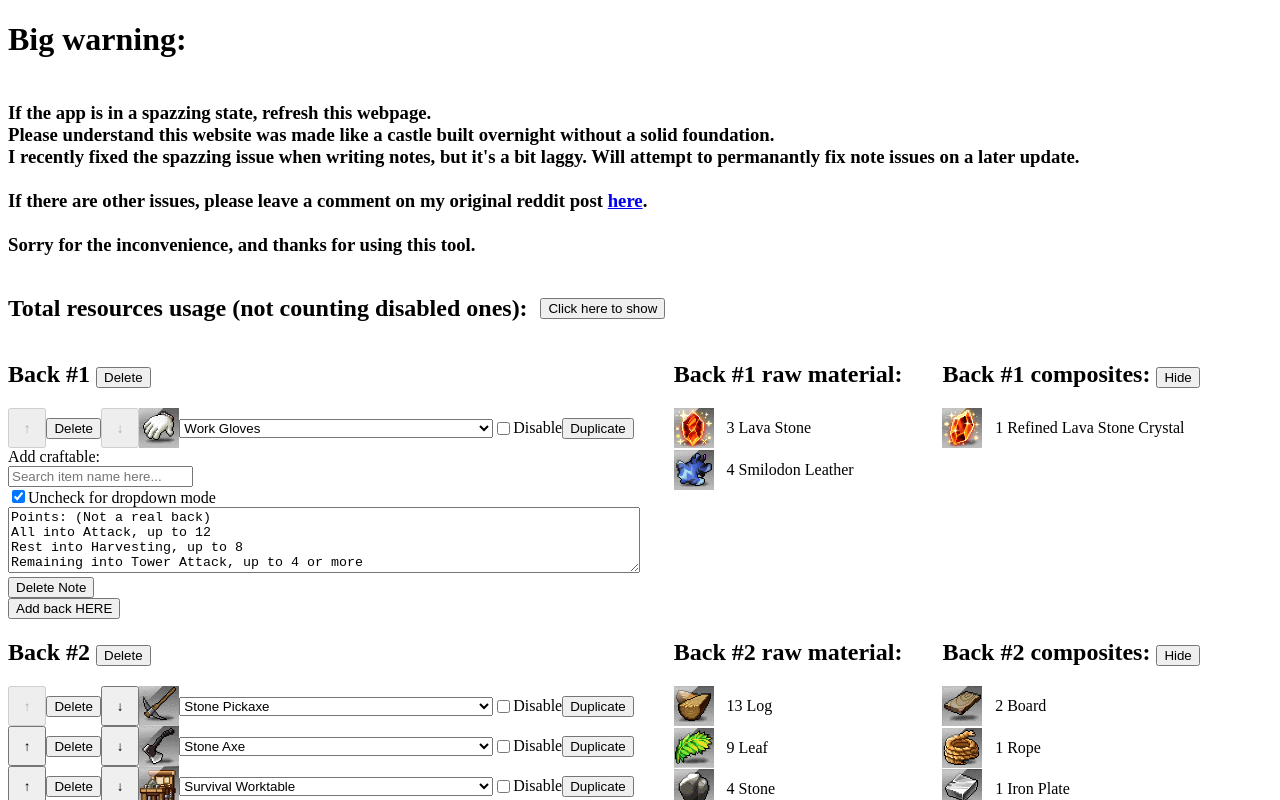
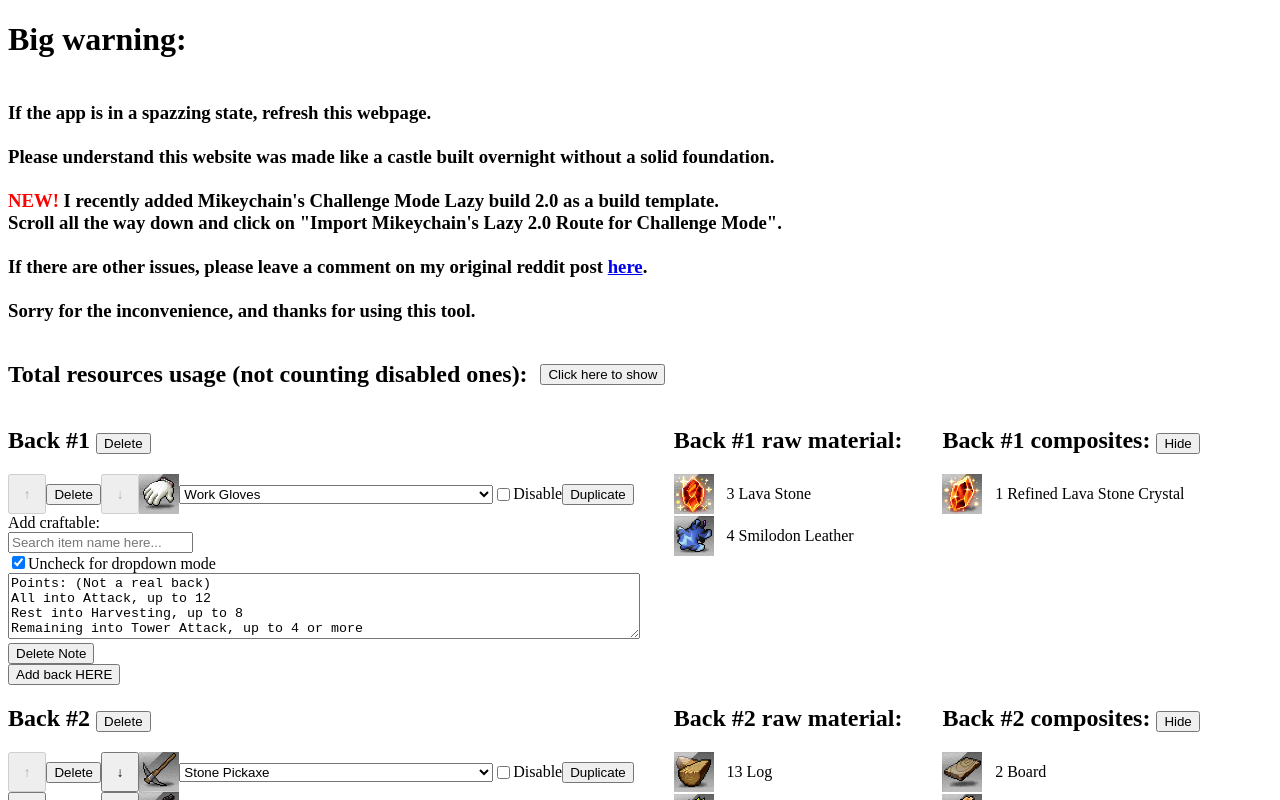
Before and after one commit to SLAzurin/misty-island-router, a React (Create React App) app: page / in a window 1280 px wide. Shown: the top 800 px of the page. Built offline with nearby package versions, Linux system fonts and the light colour scheme.

Commit message:
Update text

```diff
--- a/src/App.tsx
+++ b/src/App.tsx
@@ -232,11 +232,17 @@ function App() {
         <br />
         If the app is in a spazzing state, refresh this webpage.
         <br />
+        <br />
         Please understand this website was made like a castle built overnight
         without a solid foundation.
         <br />
-        I recently fixed the spazzing issue when writing notes, but it's a bit
-        laggy. Will attempt to permanantly fix note issues on a later update.
+        <br />
+        <span style={{ color: "red" }}>NEW! </span>
+        I recently added Mikeychain's Challenge Mode Lazy build 2.0 as a build
+        template.
+        <br />
+        Scroll all the way down and click on "Import Mikeychain's Lazy 2.0 Route
+        for Challenge Mode".
         <br />
         <br />
         If there are other issues, please leave a comment on my original reddit
```
